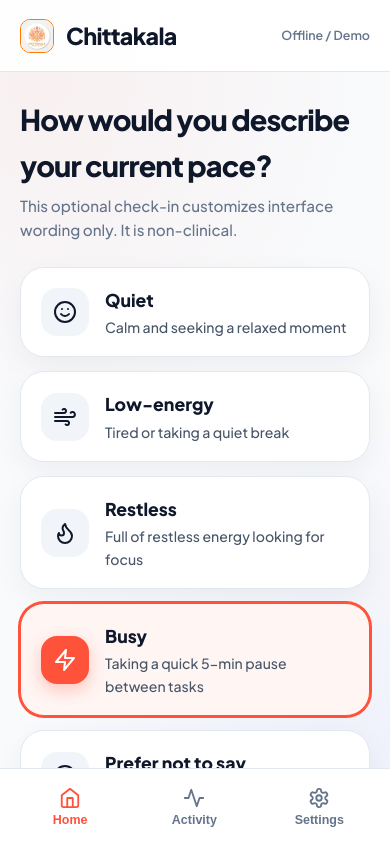
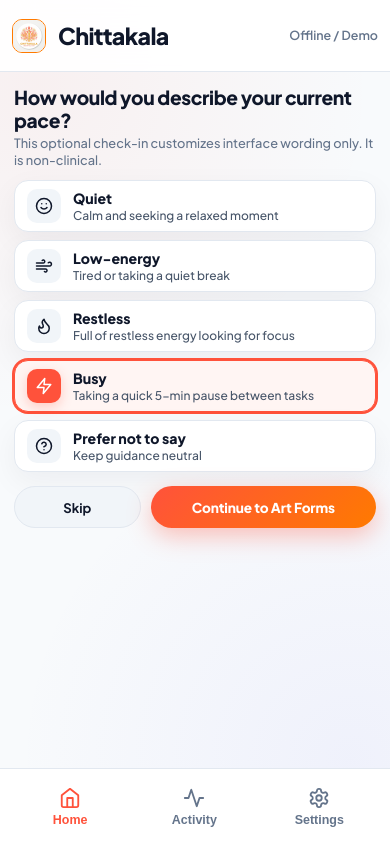
Before and after one commit to Kannammai99/chittakala-, a React (Vite) app in the folder frontend/: page / in a window 390 px wide. Both pictures are taken after a click on the button "Start Creative Pause". Built offline with nearby package versions, Linux system fonts and the light colour scheme; no server answers; the HTML template or start-up script is replaced by a standard one.

Commit message:
Mobile responsive UI layout overhaul: header cleanup, card padding, pill alignment, and 3-button CTA bar

```diff
--- a/frontend/src/components/CategoryView.tsx
+++ b/frontend/src/components/CategoryView.tsx
@@ -57,18 +57,21 @@ export const CategoryView: React.FC<CategoryViewProps> = ({
               style={{
                 cursor: "pointer",
                 marginBottom: 0,
-                padding: "16px 18px",
+                padding: "14px 14px",
                 borderLeft: `5px solid ${colorTheme.main}`,
+                boxSizing: "border-box",
+                width: "100%",
+                overflow: "hidden",
               }}
               onClick={() => onSelectCategory(cat.category_id)}
             >
-              <div style={{ display: "flex", alignItems: "center", justifyContent: "space-between", marginBottom: "10px" }}>
-                <div style={{ display: "flex", alignItems: "center", gap: "12px" }}>
+              <div style={{ display: "flex", alignItems: "center", justifyContent: "space-between", marginBottom: "8px", gap: "8px" }}>
+                <div style={{ display: "flex", alignItems: "center", gap: "10px", flex: 1, minWidth: 0 }}>
                   <div
                     style={{
-                      width: "40px",
-                      height: "40px",
-                      borderRadius: "12px",
+                      width: "38px",
+                      height: "38px",
+                      borderRadius: "10px",
                       backgroundColor: colorTheme.bg,
                       display: "flex",
                       alignItems: "center",
@@ -76,13 +79,13 @@ export const CategoryView: React.FC<CategoryViewProps> = ({
                       flexShrink: 0,
                     }}
                   >
-                    <Layers size={20} color={colorTheme.main} />
+                    <Layers size={18} color={colorTheme.main} />
                   </div>
-                  <div>
-                    <h3 style={{ fontFamily: "var(--font-heading)", fontSize: "1.18rem", fontWeight: 800, color: "#0F172A", lineHeight: 1.2 }}>
+                  <div style={{ flex: 1, minWidth: 0 }}>
+                    <h3 style={{ fontFamily: "var(--font-heading)", fontSize: "1.1rem", fontWeight: 800, color: "#0F172A", lineHeight: 1.2, whiteSpace: "nowrap", overflow: "hidden", textOverflow: "ellipsis" }}>
                       {cat.title}
                     </h3>
-                    <span style={{ fontSize: "0.76rem", color: colorTheme.main, fontWeight: 800 }}>
+                    <span style={{ fontSize: "0.74rem", color: colorTheme.main, fontWeight: 800, display: "block", whiteSpace: "nowrap", overflow: "hidden", textOverflow: "ellipsis" }}>
                       3 Standalone Activities
                     </span>
                   </div>
@@ -90,17 +93,17 @@ export const CategoryView: React.FC<CategoryViewProps> = ({
                 <ChevronRight size={20} color="#94A3B8" style={{ flexShrink: 0 }} />
               </div>
 
-              <p style={{ fontSize: "0.88rem", color: "#334155", lineHeight: 1.5, marginBottom: "12px", fontWeight: 500 }}>
+              <p style={{ fontSize: "0.85rem", color: "#334155", lineHeight: 1.45, marginBottom: "10px", fontWeight: 500 }}>
                 {cat.short_description}
               </p>
 
-              <div style={{ background: "#F8FAFC", padding: "8px 12px", borderRadius: "12px", border: "1px solid #E2E8F0", display: "flex", alignItems: "center", justifyContent: "space-between", gap: "8px" }}>
+              <div style={{ background: "#F8FAFC", padding: "6px 10px", borderRadius: "10px", border: "1px solid #E2E8F0", display: "flex", alignItems: "center", justifyContent: "space-between", gap: "6px", width: "100%", boxSizing: "border-box" }}>
                 <div style={{ flex: 1, minWidth: 0, overflow: "hidden" }}>
-                  <span style={{ fontSize: "0.78rem", color: "#64748B", fontWeight: 700, display: "flex", alignItems: "center", gap: "6px", whiteSpace: "nowrap", overflow: "hidden", textOverflow: "ellipsis" }}>
-                    <Sparkles size={14} color={colorTheme.main} style={{ flexShrink: 0 }} /> Ready for 5-minute pen & paper creation
+                  <span style={{ fontSize: "0.74rem", color: "#64748B", fontWeight: 700, display: "flex", alignItems: "center", gap: "4px", whiteSpace: "nowrap", overflow: "hidden", textOverflow: "ellipsis" }}>
+                    <Sparkles size={13} color={colorTheme.main} style={{ flexShrink: 0 }} /> Ready for 5-min creation
                   </span>
                 </div>
-                <span style={{ fontSize: "0.72rem", padding: "3px 10px", borderRadius: "9999px", background: "rgba(99, 102, 241, 0.1)", color: "#6366F1", fontWeight: 800, flexShrink: 0, whiteSpace: "nowrap" }}>
+                <span style={{ fontSize: "0.7rem", padding: "2px 8px", borderRadius: "9999px", background: "rgba(99, 102, 241, 0.1)", color: "#6366F1", fontWeight: 800, flexShrink: 0, whiteSpace: "nowrap" }}>
                   Explore ➔
                 </span>
               </div>
--- a/frontend/src/components/CheckInView.tsx
+++ b/frontend/src/components/CheckInView.tsx
@@ -23,17 +23,17 @@ export const CheckInView: React.FC<CheckInViewProps> = ({
   onSkip,
 }) => {
   return (
-    <div className="tab-view">
-      <div style={{ marginBottom: "24px" }}>
-        <h2 style={{ fontFamily: "var(--font-heading)", fontSize: "1.8rem", fontWeight: 900, marginBottom: "6px", color: "#0F172A", letterSpacing: "-0.03em" }}>
+    <div className="tab-view" style={{ padding: "0 4px" }}>
+      <div style={{ marginBottom: "12px" }}>
+        <h2 style={{ fontFamily: "var(--font-heading)", fontSize: "1.2rem", fontWeight: 900, marginBottom: "3px", color: "#0F172A", letterSpacing: "-0.02em", lineHeight: 1.2 }}>
           How would you describe your current pace?
         </h2>
-        <p style={{ color: "#64748B", fontSize: "0.95rem", fontWeight: 500 }}>
+        <p style={{ color: "#64748B", fontSize: "0.8rem", fontWeight: 500, lineHeight: 1.3 }}>
           This optional check-in customizes interface wording only. It is non-clinical.
         </p>
       </div>
 
-      <div style={{ display: "grid", gap: "14px", marginBottom: "28px" }}>
+      <div style={{ display: "grid", gap: "8px", marginBottom: "14px" }}>
         {CHECK_IN_OPTIONS.map((opt) => {
           const Icon = opt.icon;
           const isSelected = selectedCheckIn === opt.id;
@@ -41,31 +41,38 @@ export const CheckInView: React.FC<CheckInViewProps> = ({
             <div
               key={opt.id}
               className={`genz-card genz-card-interactive ${isSelected ? "selected" : ""}`}
-              style={{ padding: "18px 20px", marginBottom: 0, display: "flex", alignItems: "center", gap: "16px" }}
+              style={{
+                padding: "8px 12px",
+                marginBottom: 0,
+                display: "flex",
+                alignItems: "center",
+                gap: "12px",
+                borderRadius: "14px",
+              }}
               onClick={() => onSelectCheckIn(opt.id)}
             >
               <div
                 style={{
-                  width: "48px",
-                  height: "48px",
-                  borderRadius: "16px",
+                  width: "34px",
+                  height: "34px",
+                  borderRadius: "10px",
                   backgroundColor: isSelected ? "var(--color-accent-coral)" : "#F1F5F9",
                   color: isSelected ? "#FFFFFF" : "#0F172A",
                   display: "flex",
                   alignItems: "center",
                   justifyContent: "center",
                   flexShrink: 0,
-                  boxShadow: isSelected ? "0 6px 16px rgba(255, 82, 59, 0.3)" : "none",
+                  boxShadow: isSelected ? "0 4px 12px rgba(255, 82, 59, 0.25)" : "none",
                 }}
               >
-                <Icon size={24} />
+                <Icon size={18} />
               </div>
 
-              <div style={{ flex: 1 }}>
-                <h4 style={{ fontSize: "1.1rem", fontWeight: 800, color: "#0F172A" }}>
+              <div style={{ flex: 1, minWidth: 0 }}>
+                <h4 style={{ fontSize: "0.88rem", fontWeight: 800, color: "#0F172A", lineHeight: 1.2 }}>
                   {opt.label}
                 </h4>
-                <p style={{ fontSize: "0.88rem", color: "#475569", marginTop: "2px", fontWeight: 500 }}>
+                <p style={{ fontSize: "0.75rem", color: "#475569", marginTop: "1px", fontWeight: 500, lineHeight: 1.25, whiteSpace: "nowrap", overflow: "hidden", textOverflow: "ellipsis" }}>
                   {opt.desc}
                 </p>
               </div>
@@ -74,11 +81,19 @@ export const CheckInView: React.FC<CheckInViewProps> = ({
         })}
       </div>
 
-      <div style={{ display: "flex", gap: "14px" }}>
-        <button className="btn-genz-secondary" style={{ flex: 1 }} onClick={onSkip}>
-          Skip Check-in
+      <div style={{ display: "flex", gap: "10px" }}>
+        <button
+          className="btn-genz-secondary"
+          style={{ flex: 1, padding: "10px 12px", fontSize: "0.82rem", minHeight: "42px" }}
+          onClick={onSkip}
+        >
+          Skip
         </button>
-        <button className="btn-genz-primary" style={{ flex: 2 }} onClick={onContinue}>
+        <button
+          className="btn-genz-primary"
+          style={{ flex: 2, padding: "10px 12px", fontSize: "0.85rem", minHeight: "42px" }}
+          onClick={onContinue}
+        >
           Continue to Art Forms
         </button>
       </div>
--- a/frontend/src/index.css
+++ b/frontend/src/index.css
@@ -135,11 +135,21 @@ html, body {
   overflow-y: auto;
   overflow-x: hidden;
   -webkit-overflow-scrolling: touch;
-  padding: 24px 20px 36px 20px;
+  padding: 20px 16px 32px 16px;
   max-width: 640px;
   width: 100%;
   margin-left: auto;
   margin-right: auto;
+  box-sizing: border-box;
+}
+
+@media (max-width: 480px) {
+  .content-viewport {
+    padding: 14px 10px 24px 10px;
+  }
+  .app-header {
+    padding: 0 12px;
+  }
 }
 
 /* Rigid Bottom Navigation Bar */
```
Also changed, not shown: frontend/src/components/ArtFormView.tsx (+21 -18 lines).
